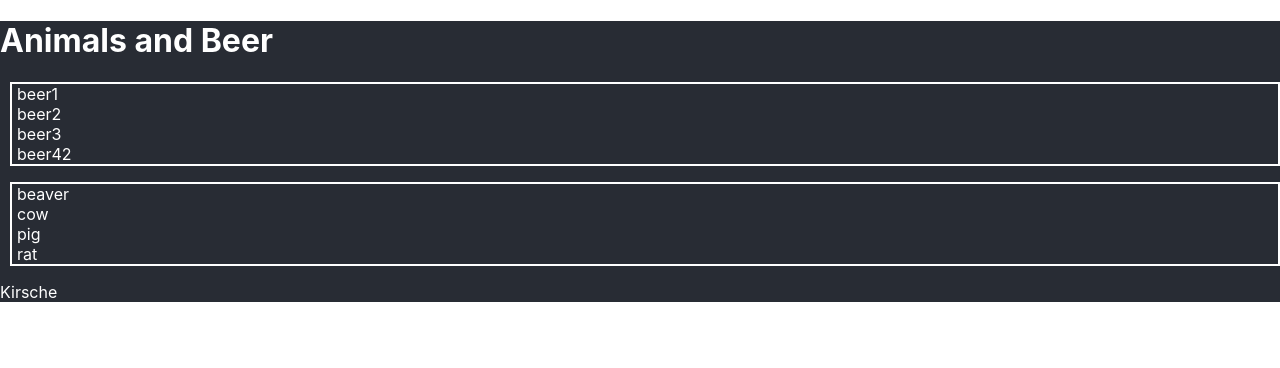
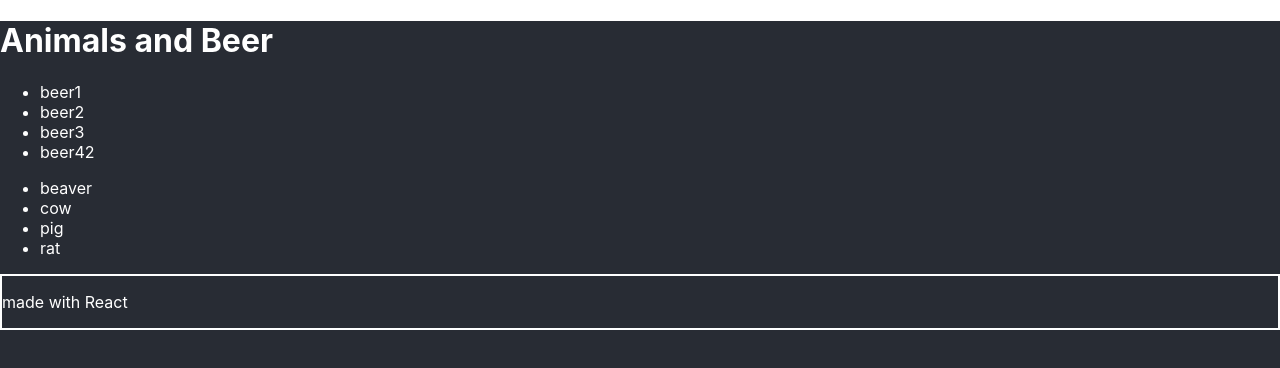
Before and after one commit to ChristianSmit42/react-intro, a React (Create React App) app: page / in a window 1280 px wide. Shown: the top 368 px of the page. Built offline with nearby package versions, Linux system fonts and the light colour scheme.

Commit message:
Add css files

```diff
--- /dev/null
+++ b/src/App.css
@@ -0,0 +1,5 @@
+.App{
+    height: 100vh;
+    background-color: #282c34;
+    color: white;
+}
--- a/src/App.js
+++ b/src/App.js
@@ -1,7 +1,9 @@
 import React from 'react';
 import Header from "./components/Header";
 import List from "./components/List"
-import Food from "./components/food";
+import Footer from "./components/Footer";
+import Main from "./components/Main";
+import "./App.css";
 
 const beers = ["beer1", "beer2", "beer3", "beer42"];
 const animals = ["beaver", "cow", "pig", "rat"];
@@ -10,9 +12,11 @@ function App() {
   return (
     <div className="App">
         <Header>Animals and Beer</Header>
-        <List items={beers}></List>
-        <List items={animals}></List>
-        <Food className={"none"}>Kirsche</Food>
+        <Main>
+            <List items={beers}></List>
+            <List items={animals}></List>
+        </Main>
+        <Footer>made with React</Footer>
     </div>
   );
 }
--- /dev/null
+++ b/src/components/Footer.css
@@ -0,0 +1,3 @@
+.Footer{
+    border: 2px solid white;
+}
--- /dev/null
+++ b/src/components/Main.css
@@ -0,0 +1,3 @@
+.Main{
+    flex-grow: 1;
+}
--- a/src/index.css
+++ b/src/index.css
@@ -11,14 +11,3 @@ code {
   font-family: source-code-pro, Menlo, Monaco, Consolas, 'Courier New',
     monospace;
 }
-
-.App{
-  background-color: #282c34;
-  color: white;
-}
-.List{
-  margin-left: 10px;
-  border: 2px solid white;
-  padding-left: 5px;
-  list-style-type: none;
-}
```
